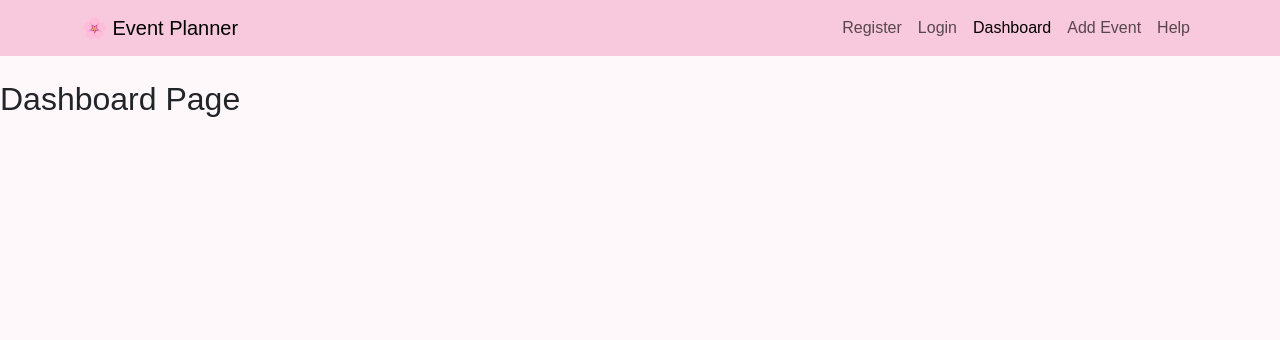
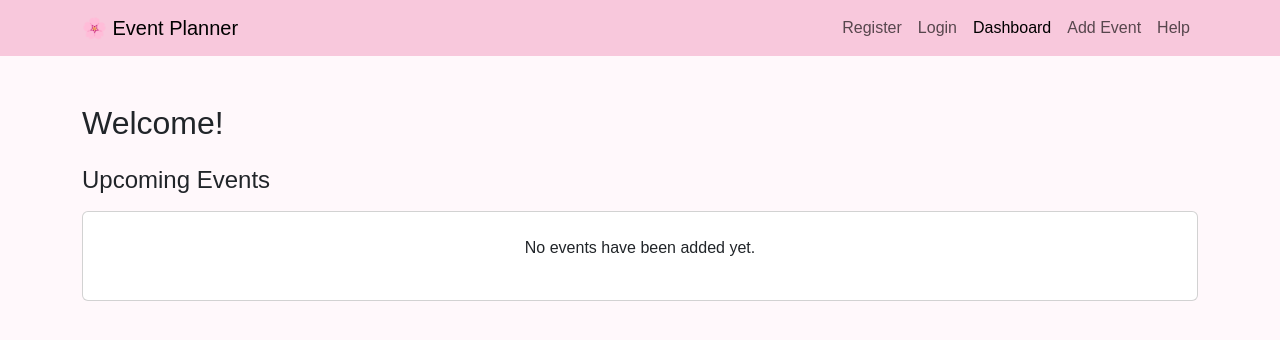
Before and after one commit to anike-w/event-planner, a React (Vite) app: page /dashboard in a window 1280 px wide. Shown: the top 340 px of the page. Built offline with nearby package versions, Linux system fonts and the light colour scheme.

Commit message:
Implement user authentication with Context API

```diff
--- a/src/App.css
+++ b/src/App.css
@@ -15,3 +15,9 @@
 .register-btn:hover {
   background-color: #ee8fb5;
 }
+
+.event-card {
+  border: 1px solid #f4d7e4;
+  border-radius: 15px;
+  box-shadow: 0 4px 10px rgba(0, 0, 0, 0.08);
+}
--- a/src/pages/Dashboard.jsx
+++ b/src/pages/Dashboard.jsx
@@ -1,5 +1,56 @@
-function Login() {
-  return <h2>Dashboard Page</h2>;
+import { useContext } from "react";
+import { Container, Card } from "react-bootstrap";
+import { UserContext } from "../context/UserContext";
+import { EventContext } from "../context/EventContext";
+
+function Dashboard() {
+  // Access the logged-in user
+  const { user } = useContext(UserContext);
+
+  // Access the events from Context
+  const { events } = useContext(EventContext);
+
+  return (
+    <Container className="mt-4">
+
+      {/* Welcome message */}
+      <h2 className="mb-4">
+        Welcome{user ? `, ${user.name}` : ""}!
+      </h2>
+
+      <h4 className="mb-3">Upcoming Events</h4>
+
+      {/* Display a message if no events have been created */}
+      {events.length === 0 ? (
+        <Card className="p-4 text-center">
+          <p>No events have been added yet.</p>
+        </Card>
+      ) : (
+        // Display every event using the map() method
+        events.map((event) => (
+          <Card key={event.id} className="event-card mb-3">
+            <Card.Body>
+              <h5>{event.name}</h5>
+
+              <p>
+                <strong>Date:</strong> {event.date}
+              </p>
+
+              <p>
+                <strong>Time:</strong> {event.time}
+              </p>
+
+              <p>
+                <strong>Location:</strong> {event.location}
+              </p>
+
+              <p>{event.description}</p>
+            </Card.Body>
+          </Card>
+        ))
+      )}
+    </Container>
+  );
 }
 
-export default Login;
+export default Dashboard;
```
